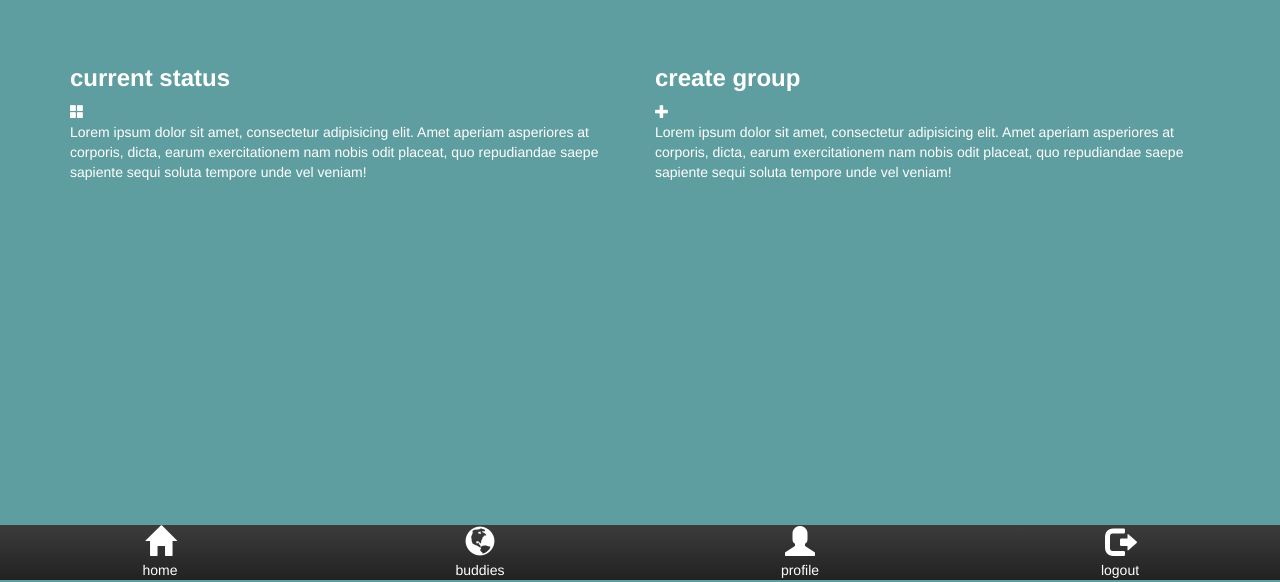
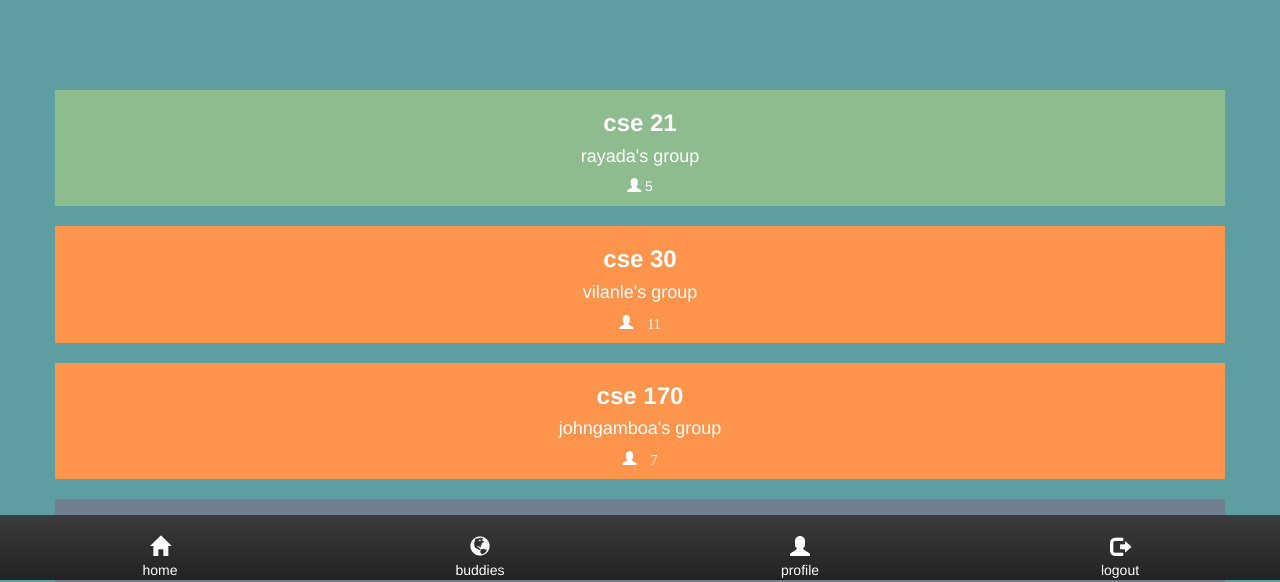
Before and after one commit to rayyada/studybuddy, a website: page static/partials/home.html in a window 1280 px wide. Shown: the part 220-802 px from the top of the page. Drawn offline with nearby package versions, Linux system fonts and the light colour scheme.

Commit message:
Revised homepage

```diff
--- a/static/partials/home.html
+++ b/static/partials/home.html
@@ -11,53 +11,48 @@
         <script src="http://maxcdn.bootstrapcdn.com/bootstrap/3.2.0/js/bootstrap.min.js"></script>
     </head>
     <body>
-        <!--<nav class="navbar navbar-inverse navbar-fixed-top">
-            <div class="container-fluid">
-                <div class="navbar-header">
-                    <button type="button" class="navbar-toggle" data-toggle="collapse" data-target="#myNavbar">
-                        <span class="icon-bar"></span>
-                        <span class="icon-bar"></span>
-                        <span class="icon-bar"></span>
-                    </button>
-                    <a class="navbar-brand" href="#">studybuddy</a>
-                </div>
-                <div class="collapse navbar-collapse" id="myNavbar">
-                    <ul class="nav navbar-nav">
-                        <li><a href="#"><span class="glyphicon glyphicon-home"></span> home</a></li>
-                        <li><a href="#"><span class="glyphicon glyphicon-th-large"></span> groups</a></li>
-                        <li><a href="#"><span class="glyphicon glyphicon-search"></span> join</a></li>
-                        <li><a href="#"><span class="glyphicon glyphicon-plus"></span> host</a></li>
-                    </ul>
-                    <ul class="nav navbar-nav navbar-right">
-                        <li><a href="#"><span class="glyphicon glyphicon-user"></span> {{username}}</a></li>
-                        <li><a href="../index.html"><span class="glyphicon glyphicon-log-out"></span> logout</a></li>
-                    </ul>
-                </div>
-            </div>
-        </nav>-->
         <div class="col-xs-12 navbar-inverse navbar-fixed-bottom">
             <div class="row" id="bottomNav">
+                <br />
                 <div class="col-xs-3 text-center"><a href="#"><i class="glyphicon glyphicon-home"></i><br>home</a></div>
                 <div class="col-xs-3 text-center"><a href="#"><i class="glyphicon glyphicon-globe"></i><br>buddies</a></div>
                 <div class="col-xs-3 text-center"><a href="#"><i class="glyphicon glyphicon-user"></i><br>profile</a></div>
-                <div class="col-xs-3 text-center"><a href="#"><i class="glyphicon glyphicon-log-out"></i><br>logout<br /></a></div>
+                <div class="col-xs-3 text-center"><a href="../index.html"><i class="glyphicon glyphicon-log-out"></i><br>logout<br /></a></div>
             </div>
         </div>
         <div class="container">
             <div class="jumbotron">
                 <br /><br />
-                <h1>home</h1>
+                <h1>study groups</h1>
+                <p>you are currently studying with rayada's group</p>
             </div>
             <div class="row">
-                <div class="col-md-6">
-                    <h3>current status</h3>
-                    <span class="glyphicon glyphicon-th-large"></span>
-                    <p>Lorem ipsum dolor sit amet, consectetur adipisicing elit. Amet aperiam asperiores at corporis, dicta, earum exercitationem nam nobis odit placeat, quo repudiandae saepe sapiente sequi soluta tempore unde vel veniam!</p>
+                <div class="col-xs-12" style="background-color: darkseagreen">
+                    <h3>cse 21</h3>
+                    <h4>rayada's group</h4>
+                    <p><span class="glyphicon glyphicon-user"></span> 5</p>
                 </div>
-                <div class="col-md-6">
-                    <h3>create group</h3>
-                    <span class="glyphicon glyphicon-plus"></span>
-                    <p>Lorem ipsum dolor sit amet, consectetur adipisicing elit. Amet aperiam asperiores at corporis, dicta, earum exercitationem nam nobis odit placeat, quo repudiandae saepe sapiente sequi soluta tempore unde vel veniam!</p>
+            </div>
+            <br />
+            <div class="row">
+                <div class="col-xs-12" style="background-color: #FF944D">
+                    <h3>cse 30</h3>
+                    <h4>vilanle's group</h4>
+                    <p><span class="glyphicon glyphicon-user"> 11</p>
+                </div>
+            </div>
+            <br />
+            <div class="row">
+                <div class="col-xs-12" style="background-color: #FF944D">
+                    <h3>cse 170</h3>
+                    <h4>johngamboa's group</h4>
+                    <p><span class="glyphicon glyphicon-user"> 7</p>
+                </div>
+            </div>
+            <br />
+            <div class="row">
+                <div class="col-xs-12" style="background-color: slategray">
+                    <h3><i class="glyphicon glyphicon-plus"></i><br/>add new group</h3>
                 </div>
             </div>
         </div>
@@ -70,13 +65,16 @@
         }
         a:focus {
             text-decoration: none;
-            color: white;
+            color: #808080;
         }
         h3 {
             font-weight: bold;
         }
         i {
-            font-size: 30px;
+            font-size: 20px;
+        }
+        .col-xs-12 {
+            text-align: center;
         }
     </style>
 </html>
```
